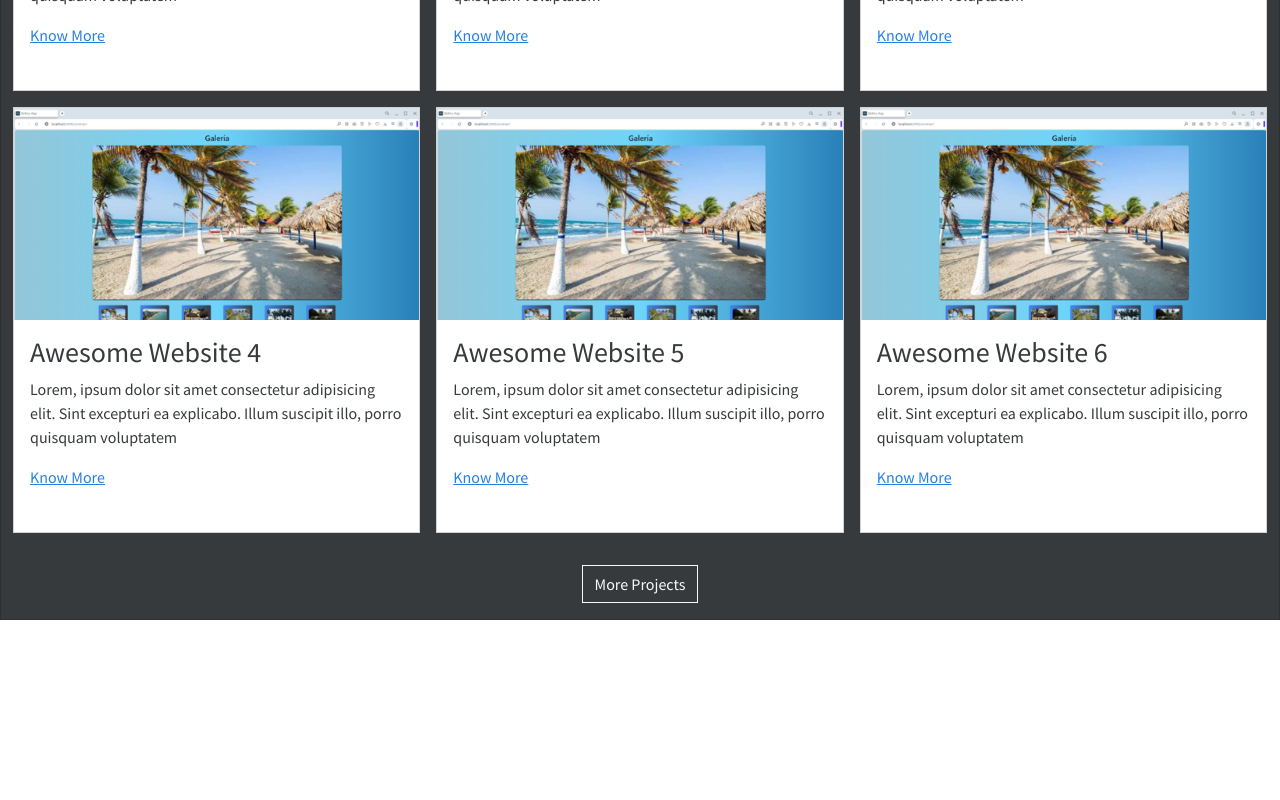
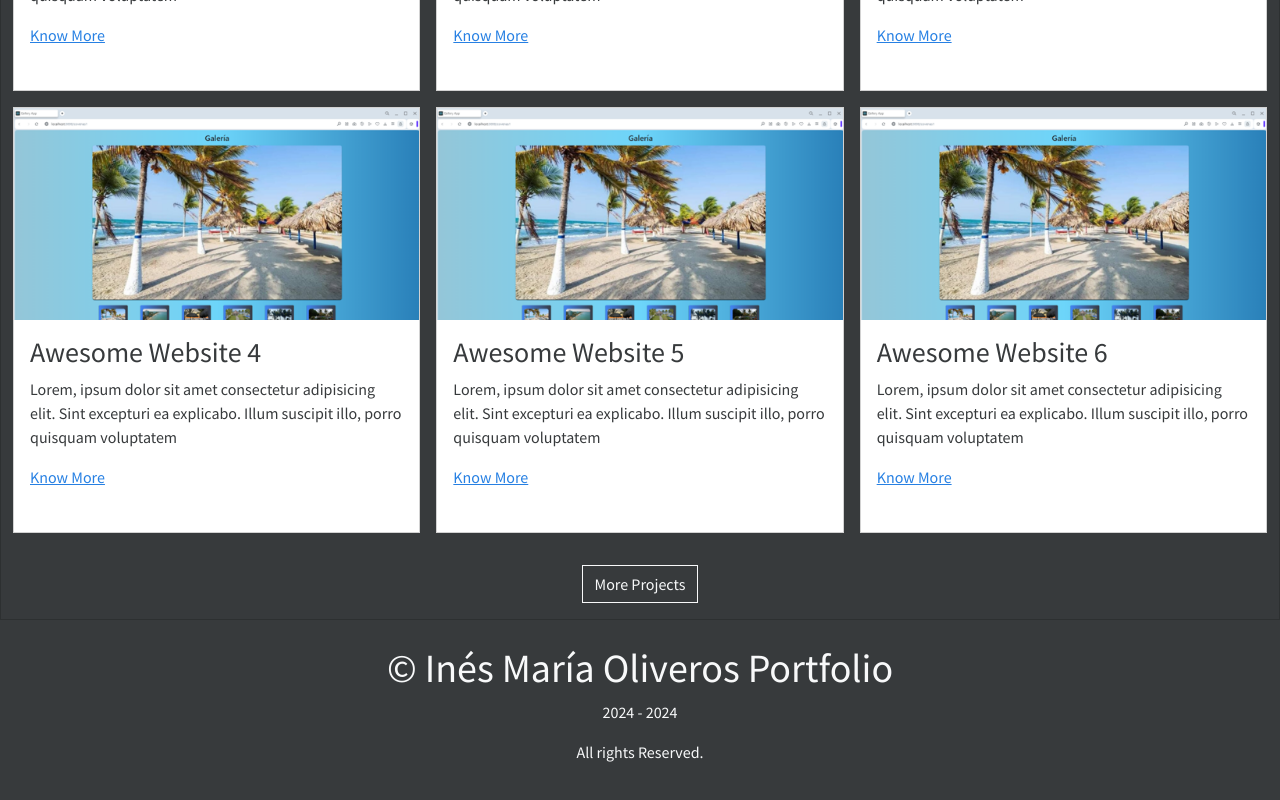
Before and after one commit to inesmariao/boot2_next_portfolio, a Next.js app: page / in a window 1280 px wide. Shown: the part 1392-2192 px from the top of the page. Before the commit the page ends 2012 px from the top, so only its background shows below. Built offline with nearby package versions, Linux system fonts and the light colour scheme; a small style sheet from the web is missing.

Commit message:
problems with Nprogress

```diff
--- a/package.json
+++ b/package.json
@@ -12,6 +12,8 @@
     "animate.css": "^4.1.1",
     "bootswatch": "^5.3.3",
     "next": "14.2.5",
+    "nprogress": "^0.2.0",
+    "prop-types": "^15.8.1",
     "react": "^18",
     "react-dom": "^18"
   }
--- a/src/components/Layout.js
+++ b/src/components/Layout.js
@@ -1,14 +1,67 @@
-import React from 'react'
+import React, { useEffect } from 'react'
 import Navbar from './Navbar'
+import Nprogress  from 'nprogress';
+import { useRouter } from 'next/router';
+import PropTypes from 'prop-types';
 
-const Layout = ({ children }) => {
+const Layout = ({ children, footer = true }) => {
+
+  const router = useRouter();
+
+  useEffect(() => {
+
+    // Efecto para manejar cambios de ruta
+    const handleRouteChange = () => {
+      Nprogress.start();
+    };
+
+    const handleChangeComplete = () => {
+      Nprogress.done();
+    };
+
+    const handleChangeError = () => {
+      Nprogress.done();
+    };
+
+    // Escucha el inicio de cambio de ruta
+    router.events.on("routeChangeStart", handleRouteChange);
+
+    // Escucha el final exitoso de cambio de ruta
+    router.events.on("routeChangeComplete", handleChangeComplete);
+
+    // Escucha el error en el cambio deruta
+    router.events.on("routeChangeError", handleChangeError);
+
+    return () => {
+      // Limpia el event listener al desmontar el componente
+      router.events.off("routeChangeStart", handleRouteChange);
+      router.events.off("routeChangeComplete", handleChangeComplete);
+      router.events.off("routeChangeError", handleChangeError);
+    };
+  }, [router.events]);
+
   return (
     <>
       <Navbar />
 
       {children}
+
+      { footer && (
+        <footer className="bg-dark text-light text-center">
+        <div className="container p-4">
+          <h1>&copy; Inés María Oliveros Portfolio</h1>
+          <p>2024 - {new Date().getFullYear()}</p>
+          <p>All rights Reserved.</p>
+        </div>
+      </footer>
+      )}
     </>
   )
-}
+};
 
-export default Layout
+Layout.propTypes = {
+  children: PropTypes.node,
+  footer: PropTypes.bool
+};
+
+export default Layout;
--- a/src/pages/_document.js
+++ b/src/pages/_document.js
@@ -3,6 +3,13 @@ import { Html, Head, Main, NextScript } from "next/document";
 export default function Document() {
   return (
     <Html lang="en">
+      <Head>
+        {/* Nprogress css */}
+        <link
+            rel="stylesheet"
+            href="https://cdnjs.cloudflare.com/ajax/libs/nprogress/0.2.0/nprogress.css"
+          />
+      </Head>
       <Head />
       <body>
         <Main />
--- a/src/pages/index.js
+++ b/src/pages/index.js
@@ -6,7 +6,7 @@ import { skills, experiences, projects } from '@/pages/profile';
 
 export default function Home() {
   return (
-    <Layout>
+    <Layout footer={true}>
       {/* Header Card */}
       <header className="row">
         <div className="col-md-12">
```
Also changed, not shown: 1 other file (tests, documents, lock files or other folders).
